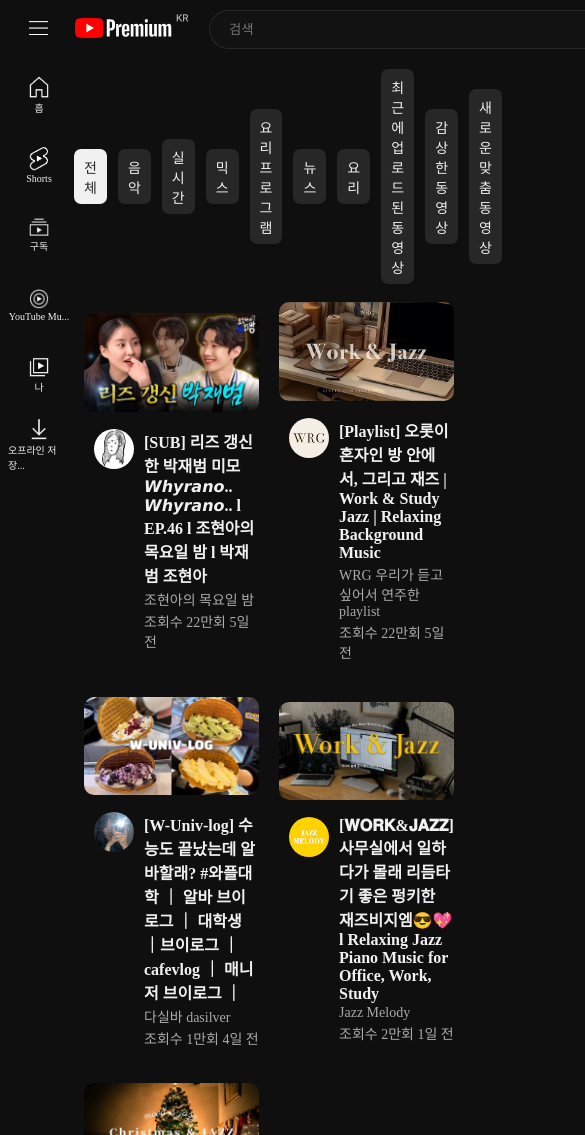
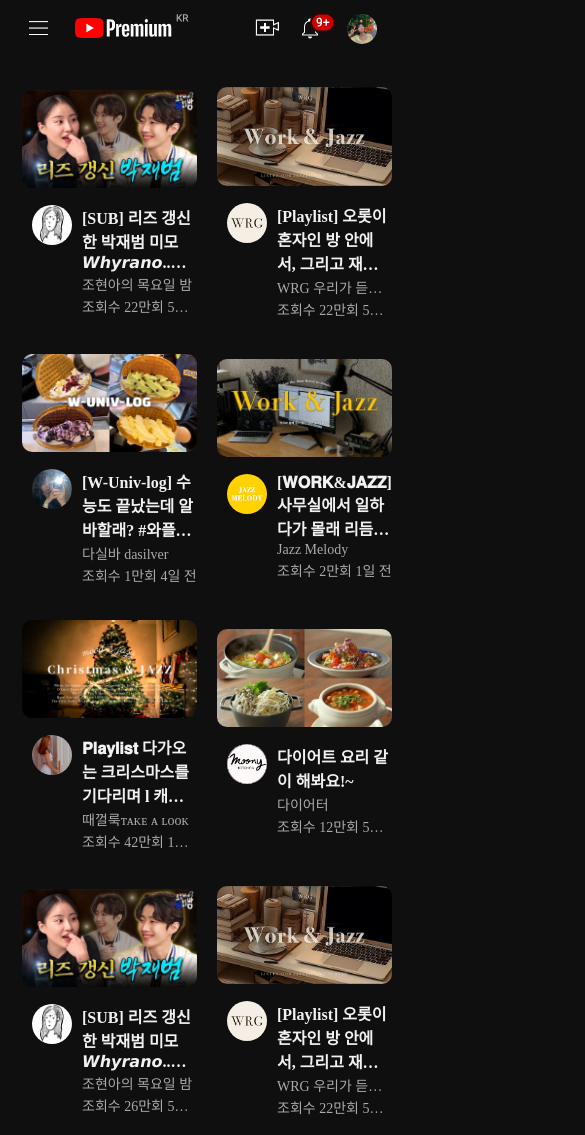
Before and after one commit to songhaeunsong/scss-youtube-clone, a plain HTML site: page index.html in a window 390 px wide. Shown: the top 1135 px of the page, 585 px wide, since content can reach past the window. Drawn offline with Linux system fonts and the light colour scheme.

Commit message:
overflow 설정

```diff
--- a/index.html
+++ b/index.html
@@ -17,7 +17,7 @@
           <img src="img/headerImg/youtube-logo.png" alt="youtube-logo" />
         </div>
       </div>
-      <div>
+      <div class="search-wrapper">
         <div class="search">
           <input type="text" placeholder="검색" />
           <img src="img/headerImg/keyboard-icon.png" alt="keyboard" />
--- a/style/aside.scss
+++ /dev/null
@@ -1,31 +0,0 @@
-@import "variables";
-@import "mixins";
-
-main {
-  display: flex;
-  align-items: center;
-
-  aside {
-    width: 95px;
-
-    ul {
-      list-style-type: none;
-      padding: 0px;
-    }
-  }
-}
-
-.nav-icon {
-  @include image-div(20px);
-}
-.nav-feat {
-  font-size: 10px;
-  width: 62px;
-  height: 60px;
-  @include flex-div(column);
-  margin-bottom: 10px;
-}
-.nav-feat:hover {
-  background-color: $primary-color;
-  border-radius: 10px;
-}
--- a/style/mixins.scss
+++ b/style/mixins.scss
@@ -28,3 +28,11 @@
   background-color: $bgColor;
   border-radius: $radius;
 }
+
+@mixin overflow($line-clamp) {
+  overflow: hidden;
+  text-overflow: ellipsis;
+  display: -webkit-box;
+  -webkit-line-clamp: $line-clamp;
+  -webkit-box-orient: vertical;
+}
--- a/style/styles.scss
+++ b/style/styles.scss
@@ -47,7 +47,7 @@ header {
 .search {
   @include flex-div(row);
   justify-content: space-between;
-  width: 500px;
+  width: 35vw;
   background-color: $search-input-color;
   border: 1px solid $search-border-color;
   border-right: none;
@@ -55,7 +55,7 @@ header {
   padding: 11px 17px;
 
   input {
-    width: 400px;
+    width: 80%;
     background-color: $search-input-color;
     border: 0;
     padding: 0 2px;
@@ -121,6 +121,18 @@ main {
   border-radius: 10px;
 }
 
+@media screen and (max-width: 768px) {
+  .search-wrapper {
+    display: none;
+  }
+  aside {
+    display: none;
+  }
+  .filter {
+    display: none;
+  }
+}
+
 /* section */
 section {
   width: 100%;
@@ -129,9 +141,9 @@ section {
   justify-content: space-between;
 }
 .filter-wrapper {
+  width: 100%;
   @include flex-div(row);
   padding: 4px;
-
   .filter {
     padding: 7.5px 10px;
     margin-right: 11px;
@@ -182,12 +194,14 @@ section {
       h4 {
         font-size: $title-font-size;
         margin: 0;
+        @include overflow(3);
       }
       p {
         font-size: $primary-font-size;
         color: $sub-font-color;
         padding: 0;
         margin: 2px 0;
+        @include overflow(1);
       }
     }
   }
```
Also changed, not shown: style/compiledStyle.css, 1 other file.
